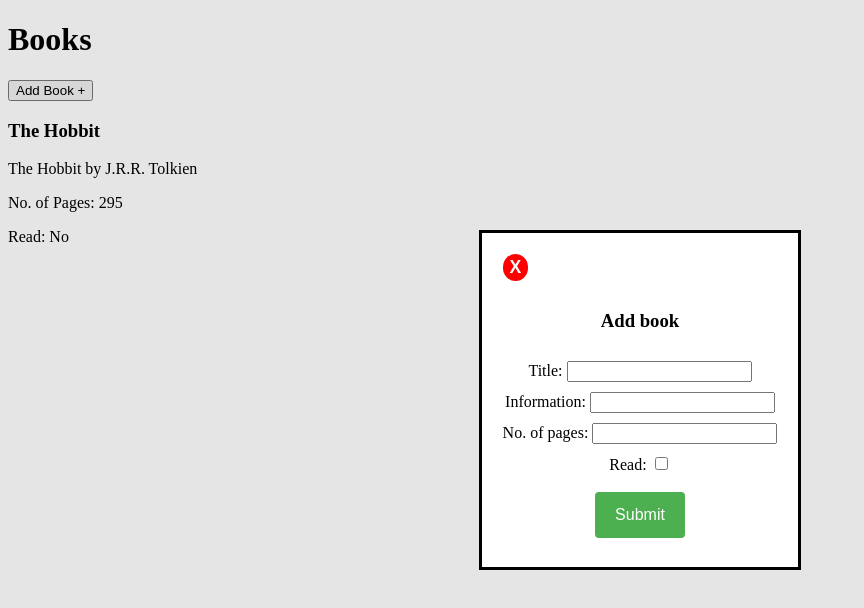
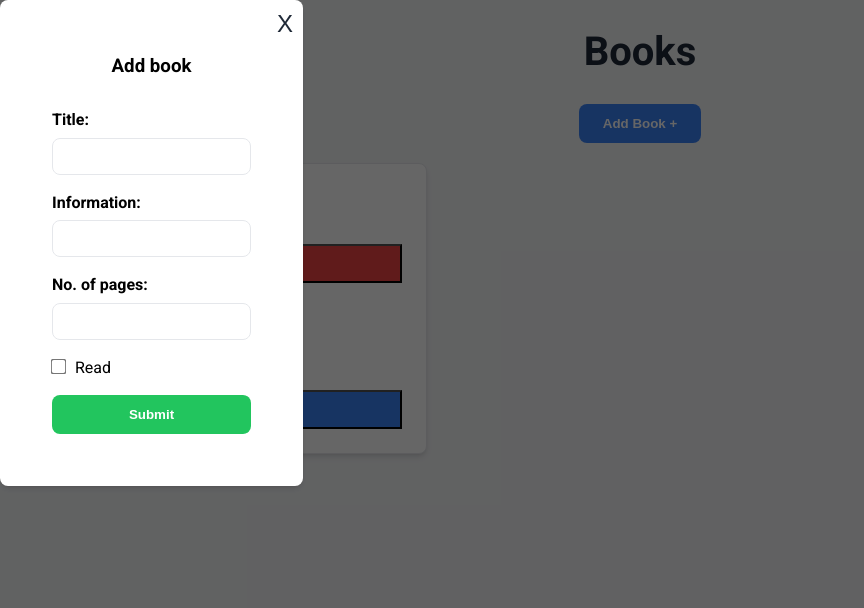
Before and after one commit to nikhil-r0/library, a plain HTML site: page index.html in a window 1280 px wide. Both pictures are taken after a click on the button "Add Book +". Shown: the whole page, without its empty margins (0-864 px from the left). Drawn offline with Linux system fonts and the light colour scheme.

Commit message:
Final version

```diff
--- a/books.js
+++ b/books.js
@@ -4,6 +4,7 @@ class Book {
         this.information = info;
         this.pages = pages;
         this.isRead = isRead || false;
+        this.id = crypto.randomUUID();
     }
 }
 
@@ -27,12 +28,33 @@ function createBookElement(book){
         readContainer.textContent = `Read: ${book.isRead ? "Yes" : "No"}`;
         readContainer.className = "read";
 
+        if (!book.isRead) {
+            readContainer.classList.add("not-read");
+        }
+
+        const deleteButton = document.createElement("button");
+        deleteButton.textContent = "Delete";
+        deleteButton.className = "delete-button";
+        deleteButton.onclick = () => {
+            deleteBook(book.id);
+        }
+
+        const readButton = document.createElement("button");
+        readButton.textContent = book.isRead?"Unread": "Read";
+        readButton.className = "read-button";
+        readButton.onclick = () => {
+            book.isRead = !book.isRead;
+            renderLibrary();
+        }
+
         element.appendChild(nameContainer);
+        element.appendChild(deleteButton);
         element.appendChild(infoContainer);
         element.appendChild(pageContainer);
         element.appendChild(readContainer);
+        element.appendChild(readButton);
 
-        element.id = book.name;
+        element.id = book.id;
         return element;
 }
 
@@ -75,3 +97,8 @@ function handleSubmit(event){
     addBookForm.reset();
     renderLibrary();
 }
+
+const deleteBook = (id) => {
+    booksList = booksList.filter((book) => book.id != id);
+    renderLibrary();
+}
--- a/index.html
+++ b/index.html
@@ -8,33 +8,31 @@
 </head>
 <body>
     <h1>Books</h1>
-    <button id="add-book">Add Book +</button>
+    <button id="add-book" class="button">Add Book +</button>
     <div id="library-container">
+        </div>
 
-    </div>
     <dialog id="add-book-dialog">
         <form action="" method="dialog" id="add-book-form">
-        <div id="x-container">
             <button id="close-dialog-button">X</button>
-        </div>
             <h3>Add book</h3>
             <div>
                 <label for="title-input">Title: </label>
-            <input type="text" id="title-input" name="name">
+                <input type="text" id="title-input" name="name" required>
             </div>
             <div>
                 <label for="info-input">Information: </label>
-            <input type="text" id="info-input" name="info">
+                <input type="text" id="info-input" name="info" required>
             </div>
             <div>
                 <label for="page-input">No. of pages: </label>
-            <input type="number" id="page-input" name="page">
+                <input type="number" id="page-input" name="page" required>
             </div>
-        <div>
-            <label for="read-input">Read: </label>
+            <div class="form-group-checkbox">
                 <input type="checkbox" id="read-input" name="isRead">
+                <label for="read-input">Read</label>
             </div>
-        <button type="submit" id="submit-button">Submit</button>
+            <button type="submit" id="submit-button" class="button submit-button">Submit</button>
         </form>
     </dialog>
 
--- a/styles.css
+++ b/styles.css
@@ -1,60 +1,223 @@
-form{
-    display: flex;
-    gap: 10px;
-    flex-direction: column;
-    padding: 5px;
-    align-items: center;
-    justify-content: center;
+/* --- Global Styles & Resets --- */
+@import url('https://fonts.googleapis.com/css2?family=Roboto:wght@400;700&display=swap');
+
+:root {
+    --primary-color: #3b82f6; /* Blue */
+    --primary-hover-color: #2563eb;
+    --secondary-color: #e5e7eb; /* Light Gray */
+    --text-color: #1f2937; /* Dark Gray */
+    --background-color: #f3f4f6; /* Lighter Gray */
+    --card-background-color: #ffffff; /* White */
+    --delete-button-color: #ef4444; /* Red */
+    --delete-hover-color: #dc2626;
+    --success-color: #22c55e; /* Green */
+    --success-hover-color: #16a34a;
+    --border-radius: 8px;
+    --box-shadow: 0 4px 6px -1px rgb(0 0 0 / 0.1), 0 2px 4px -2px rgb(0 0 0 / 0.1);
 }
 
-form button[type="submit"]{
-    max-width: max-content;
+* {
+    box-sizing: border-box;
+    margin: 0;
+    padding: 0;
 }
 
-#x-container{
+body {
+    font-family: 'Roboto', sans-serif;
+    background-color: var(--background-color);
+    color: var(--text-color);
+    line-height: 1.6;
+    padding: 20px;
     display: flex;
-    justify-content: flex-start;
-    width: 100%;
+    flex-direction: column;
+    align-items: center;
 }
 
-#x-container button{
-    border-radius: 50%;
-    border: none;
-    background-color: red;
-    color: white;
-    font-weight: bold;
-    font-size: 1.1rem;
-    padding: 3px 7px;
+h1 {
+    font-size: 2.5rem;
+    margin-bottom: 20px;
 }
 
-button{
+/* --- Layout Containers --- */
+#library-container {
+    display: grid;
+    grid-template-columns: repeat(auto-fill, minmax(300px, 1fr));
+    gap: 20px;
+    width: 100%;
+    max-width: 1200px;
+    margin-top: 20px;
+}
+
+/* --- Book Card Styling --- */
+.book-container {
+    background-color: var(--card-background-color);
+    border: 1px solid var(--secondary-color);
+    border-radius: var(--border-radius);
+    padding: 24px;
+    box-shadow: var(--box-shadow);
+    display: flex;
+    flex-direction: column;
+    justify-content: space-between;
+    transition: transform 0.2s ease-in-out;
+}
+
+.book-container:hover {
+    transform: translateY(-5px);
+}
+
+.book-container h3.name {
+    font-size: 1.5rem;
+    margin-bottom: 8px;
+    font-weight: 700;
+}
+
+.book-container p {
+    font-size: 1rem;
+    margin-bottom: 4px;
+}
+
+.book-container .read {
+    font-weight: 700;
+    margin-top: 8px;
+    color: var(--success-color); /* Default to green for 'read' */
+}
+
+/* Override .read color for "No" status */
+.book-container .read.not-read {
+    color: var(--delete-button-color);
+}
+
+/* --- Button Styling --- */
+.button {
+    display: inline-block;
+    padding: 12px 24px;
+    border-radius: var(--border-radius);
+    font-weight: 700;
+    text-align: center;
+    text-decoration: none;
+    transition: background-color 0.2s ease, transform 0.1s ease;
+    cursor: pointer;
+    border: none;
+}
+
+#add-book {
+    background-color: var(--primary-color);
+    color: white;
+}
+
+#add-book:hover {
+    background-color: var(--primary-hover-color);
+}
+
+.delete-button {
+    background-color: var(--delete-button-color);
+    color: white;
+    padding: 10px 18px; /* Slightly smaller for the card */
+    margin-top: 10px;
+    width: 100%; /* Full width within the card */
+}
+
+.read-button {
+    background-color: var(--primary-color);
+    color: white;
+    padding: 10px 18px; /* Slightly smaller for the card */
+    margin-top: 10px;
+    width: 100%; /* Full width within the card */
+}
+
+.delete-button:hover {
+    background-color: var(--delete-hover-color);
+}
+
+.submit-button {
+    background-color: var(--success-color);
+    color: white;
+    padding: 12px 24px;
+}
+
+.submit-button:hover {
+    background-color: var(--success-hover-color);
+}
+
+/* --- Dialog & Form Styling --- */
+dialog {
+    padding: 2rem;
+    border: none;
+    border-radius: var(--border-radius);
+    box-shadow: var(--box-shadow);
+    background-color: var(--card-background-color);
+}
+
+dialog::backdrop {
+    background: rgba(0, 0, 0, 0.6);
+}
+
+#add-book-form {
+    display: flex;
+    flex-direction: column;
+    gap: 15px;
+    padding: 20px;
+    background-color: var(--card-background-color);
+}
+
+#add-book-form h3 {
+    margin-bottom: 10px;
+    text-align: center;
+}
+
+#add-book-form div {
+    display: flex;
+    flex-direction: column;
+    gap: 5px;
+}
+
+#add-book-form label {
+    font-weight: 700;
+}
+
+#add-book-form input[type="text"],
+#add-book-form input[type="number"] {
+    padding: 10px;
+    border: 1px solid var(--secondary-color);
+    border-radius: var(--border-radius);
+}
+
+#add-book-form input[type="text"]:focus,
+#add-book-form input[type="number"]:focus {
+    outline: 2px solid var(--primary-color);
+    border-color: transparent;
+}
+
+#add-book-form input[type="checkbox"] {
+    transform: scale(1.2);
+    align-self: flex-start;
+    margin-top: 5px;
+}
+
+#add-book-form input[type="checkbox"] + label {
+    font-weight: 400; /* Reset font-weight for the label text */
+}
+
+.form-group-checkbox {
+    flex-direction: row !important; /* Override column for the checkbox group */
+    align-items: center;
+}
+
+.form-group-checkbox label {
+    margin-left: 5px;
+}
+
+#close-dialog-button {
+    position: absolute;
+    top: 10px;
+    right: 10px;
+    background: none;
+    border: none;
+    font-size: 1.5rem;
+    color: var(--text-color);
     cursor: pointer;
 }
 
-/* Target the submit button */
-input[type="submit"],
-button[type="submit"] {
-  background-color: #4CAF50; /* Green background */
-  color: white; /* White text color */
-  padding: 14px 20px; /* Padding around the text */
-  margin: 8px 0; /* Margin for spacing */
-  border: none; /* Remove default border */
-  border-radius: 4px; /* Slightly rounded corners */
-  cursor: pointer; /* Change cursor to a pointer on hover */
-  width: 100%; /* Make the button full width of its container */
-  font-size: 16px; /* Font size */
-  transition: background-color 0.3s ease; /* Smooth transition for hover effect */
+#close-dialog-button:hover {
+    color: var(--delete-button-color);
 }
-
-/* Hover effect */
-input[type="submit"]:hover,
-button[type="submit"]:hover {
-  background-color: #45a049; /* Darker green on hover */
-}
-
-/* Optional: Disabled state styling */
-input[type="submit"]:disabled,
-button[type="submit"]:disabled {
-  background-color: #cccccc;
-  cursor: not-allowed;
-}
```
Lines whose indentation alone changed are shown as unchanged.
